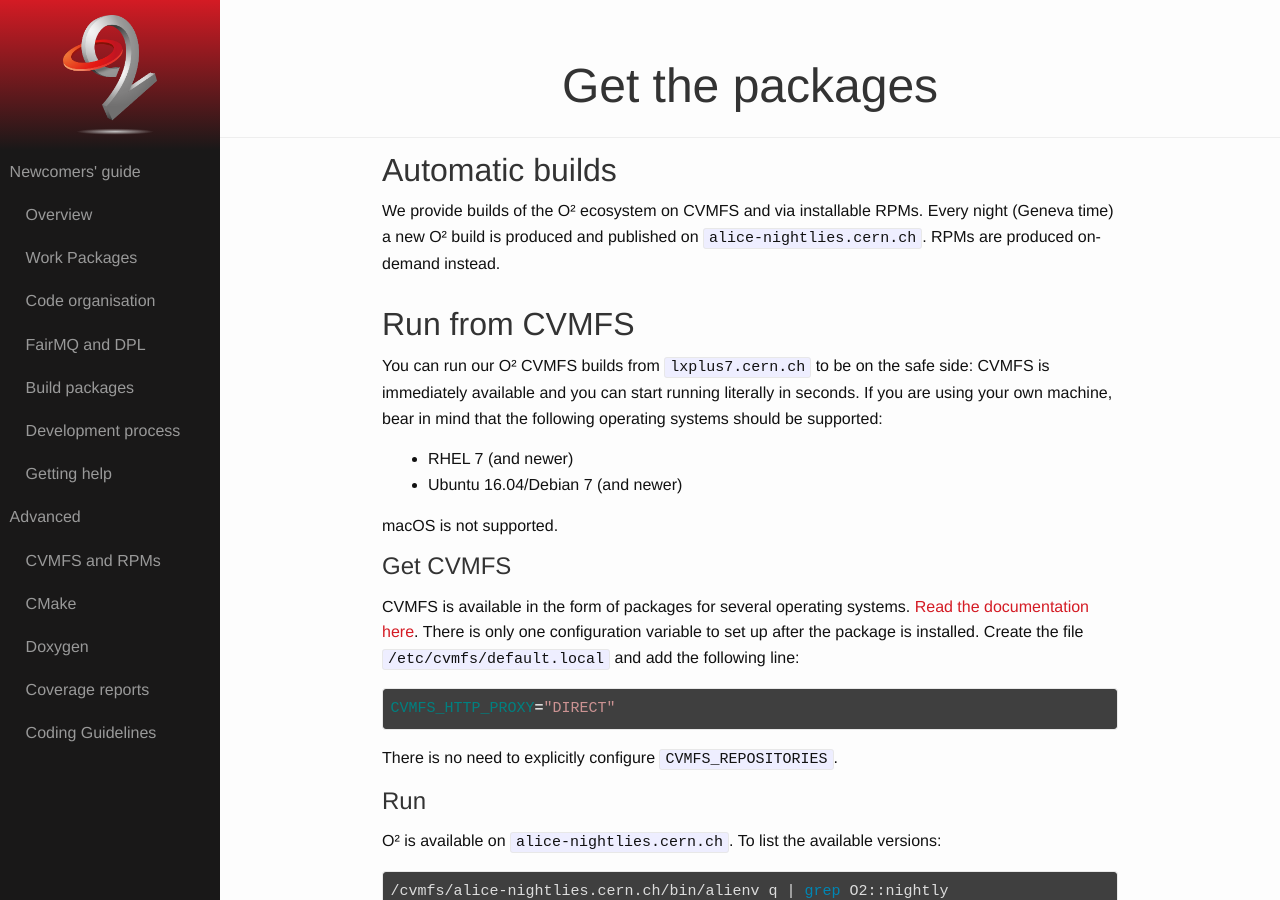
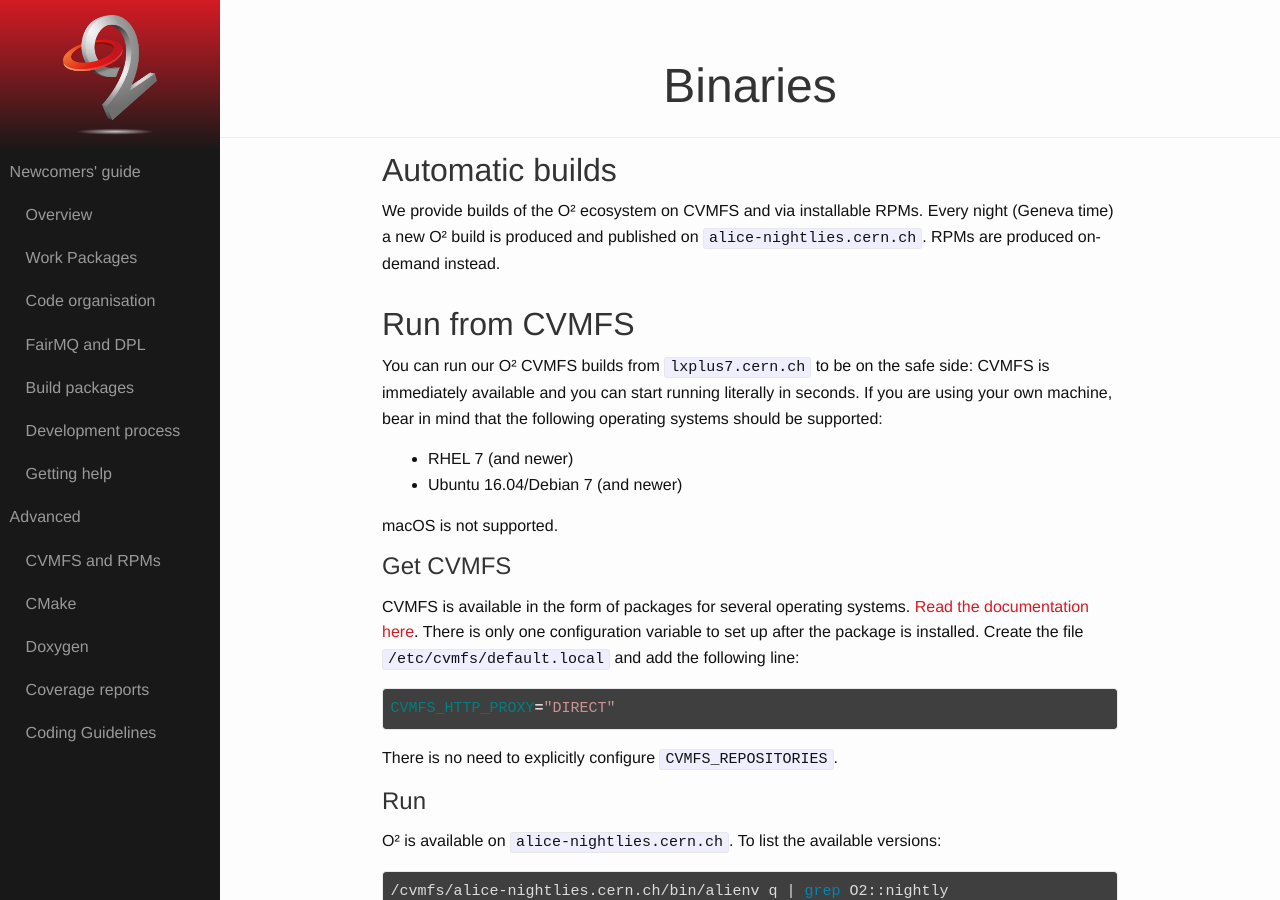
Before and after one commit to AliceO2Group/AliceO2Group.github.io, a Jekyll site: the page built from advanced/binaries.markdown, in a window 1280 px wide and 900 px high. Built offline with Jekyll 4.4.1, drawn with Linux system fonts in a browser that asks for light colours.

Commit message:
retitle to binaries

```diff
--- a/advanced/binaries.markdown
+++ b/advanced/binaries.markdown
@@ -1,5 +1,5 @@
 ---
-title: Get the packages
+title: Binaries
 layout: main
 ---
 
```
